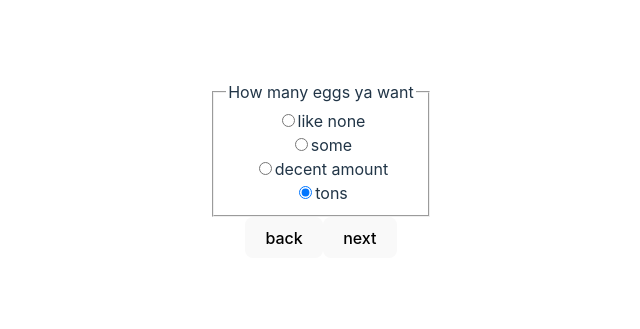
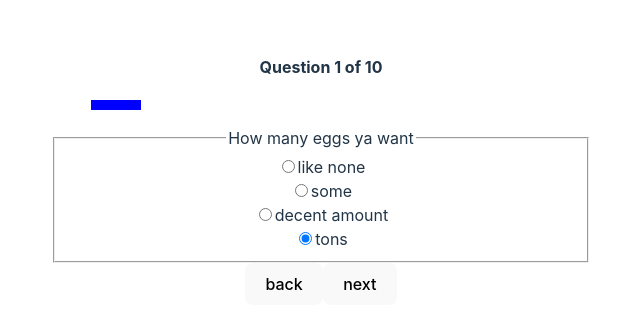
Before and after one commit to GuiceJoose/chicken-breed-picker, a React (Vite) app: page / in a window 1280 px wide. Shown: the part 231-560 px from the top of the page, without its empty margins (319-959 px from the left). Built offline with nearby package versions, Linux system fonts and the light colour scheme.

Commit message:
Simplify some typescript and add progress bar

```diff
--- a/src/App.css
+++ b/src/App.css
@@ -5,37 +5,18 @@
   text-align: center;
 }
 
-.logo {
-  height: 6em;
-  padding: 1.5em;
-  will-change: filter;
-}
-.logo:hover {
-  filter: drop-shadow(0 0 2em #646cffaa);
-}
-.logo.react:hover {
-  filter: drop-shadow(0 0 2em #61dafbaa);
+ul.progress-bar {
+  list-style-type: none;
+  display: flex;
 }
 
-@keyframes logo-spin {
-  from {
-    transform: rotate(0deg);
-  }
-  to {
-    transform: rotate(360deg);
-  }
+li.progress-filled {
+  height: 10px;
+  width: 50px;
+  background-color: blue;
 }
 
-@media (prefers-reduced-motion: no-preference) {
-  a:nth-of-type(2) .logo {
-    animation: logo-spin infinite 20s linear;
-  }
+li.progress-unfilled {
+  height: 10px;
+  width: 50px;
 }
-
-.card {
-  padding: 2em;
-}
-
-.read-the-docs {
-  color: #888;
-}
--- a/src/components/Form.tsx
+++ b/src/components/Form.tsx
@@ -3,22 +3,14 @@ import { FormData } from "../App";
 import SingleAnswerQuestion from "./SingleAnswerQuestion";
 import MultipleAnswerQuestion from "./MultipleAnswerQuestion";
 import NextButton from "./NextButton";
+import ProgressBar from "./ProgressBar";
 
 export interface SingleAnswerQuestionProps {
   formData: FormData;
   setFormData: React.Dispatch<React.SetStateAction<FormData>>;
   legendContent: string;
   options: string[];
-  parameter:
-    | "eggs"
-    | "meat"
-    | "pet"
-    | "heat"
-    | "cold"
-    | "size"
-    | "freeRange"
-    | "broody"
-    | "hybrid";
+  parameter: string;
 }
 export interface MultipleAnswerQuestionProps {
   formData: FormData;
@@ -34,20 +26,19 @@ interface Props {
 }
 
 export interface Question {
-  questionType: "single" | "multiple";
   legendContent: string;
   options: string[];
-  parameter:
-    | "eggs"
-    | "meat"
-    | "pet"
-    | "heat"
-    | "cold"
-    | "size"
-    | "freeRange"
-    | "broody"
-    | "hybrid"
-    | "eggColors";
+  parameter: string;
+  // | "eggs"
+  // | "meat"
+  // | "pet"
+  // | "heat"
+  // | "cold"
+  // | "size"
+  // | "freeRange"
+  // | "broody"
+  // | "hybrid"
+  // | "eggColors";
 }
 
 const Form = ({ formData, setFormData, setIsFormSubmitted }: Props) => {
@@ -55,61 +46,51 @@ const Form = ({ formData, setFormData, setIsFormSubmitted }: Props) => {
 
   const questions: Question[] = [
     {
-      questionType: "single",
       parameter: "eggs",
       legendContent: "How many eggs ya want",
       options: ["like none", "some", "decent amount", "tons"],
     },
     {
-      questionType: "single",
       parameter: "meat",
       legendContent: "How much meat ya want",
       options: ["like none", "decent amount", "tons"],
     },
     {
-      questionType: "single",
       parameter: "pet",
       legendContent: "how good of a pet?",
       options: ["meh", "decently nice", "cuddly"],
     },
     {
-      questionType: "single",
       parameter: "size",
       legendContent: "How big da chicken",
       options: ["little", "medium", "big"],
     },
     {
-      questionType: "single",
       parameter: "heat",
       legendContent: "how much heat tolerance?",
       options: ["some", "decent amount", "tons"],
     },
     {
-      questionType: "single",
       parameter: "cold",
       legendContent: "how much cold tolerance?",
       options: ["some", "decent amount", "tons"],
     },
     {
-      questionType: "single",
       parameter: "freeRange",
       legendContent: "want the chicken to free range?",
       options: ["yes, no"],
     },
     {
-      questionType: "single",
       parameter: "broody",
       legendContent: "want the chicken to raise its chrilren?",
       options: ["yes, no"],
     },
     {
-      questionType: "single",
       parameter: "hybrid",
       legendContent: "are hybrids ok?",
       options: ["yes, no"],
     },
     {
-      questionType: "multiple",
       parameter: "eggColors",
       legendContent: "what color eggs?",
       options: ["white", "light brown", "dark brown", "green", "blue"],
@@ -131,9 +112,16 @@ const Form = ({ formData, setFormData, setIsFormSubmitted }: Props) => {
   };
 
   return (
+    <>
+      <ProgressBar
+        numOfQuestions={questions.length}
+        currentQuestion={currentQuestion}
+      />
       <form>
-      {questions[currentQuestion].questionType === "single" ? (
-        <SingleAnswerQuestion
+        {typeof formData[
+          questions[currentQuestion].parameter as keyof FormData
+        ] === "object" ? (
+          <MultipleAnswerQuestion
             formData={formData}
             setFormData={setFormData}
             legendContent={questions[currentQuestion].legendContent}
@@ -141,7 +129,7 @@ const Form = ({ formData, setFormData, setIsFormSubmitted }: Props) => {
             parameter={questions[currentQuestion].parameter}
           />
         ) : (
-        <MultipleAnswerQuestion
+          <SingleAnswerQuestion
             formData={formData}
             setFormData={setFormData}
             legendContent={questions[currentQuestion].legendContent}
@@ -158,6 +146,7 @@ const Form = ({ formData, setFormData, setIsFormSubmitted }: Props) => {
           }
         />
       </form>
+    </>
   );
 };
 
--- a/src/components/MultipleAnswerQuestion.tsx
+++ b/src/components/MultipleAnswerQuestion.tsx
@@ -1,3 +1,4 @@
+import { FormData } from "../App";
 import { MultipleAnswerQuestionProps } from "./Form";
 
 const MultipleAnswerQuestion: React.FC<MultipleAnswerQuestionProps> = ({
--- /dev/null
+++ b/src/components/ProgressBar.tsx
@@ -0,0 +1,29 @@
+interface Props {
+  numOfQuestions: number;
+  currentQuestion: number;
+}
+
+const ProgressBar = ({ numOfQuestions, currentQuestion }: Props) => {
+  return (
+    <>
+      <h4>
+        Question {currentQuestion + 1} of {numOfQuestions}
+      </h4>
+      <ul className="progress-bar">
+        {[...Array(numOfQuestions)].map((e, index) => {
+          return (
+            <li
+              className={
+                index <= currentQuestion
+                  ? "progress-filled"
+                  : "progress-unfilled"
+              }
+            ></li>
+          );
+        })}
+      </ul>
+    </>
+  );
+};
+
+export default ProgressBar;
--- a/src/components/ResultsPage.tsx
+++ b/src/components/ResultsPage.tsx
@@ -8,7 +8,12 @@ const ResultsPage = ({ formData }: Props) => {
   return (
     <ul>
       {Object.keys(formData).map((key) => {
-        return <li>{formData[key as keyof FormData]}</li>;
+        return (
+          <li>
+            {`${key}: `}
+            {formData[key as keyof FormData]}
+          </li>
+        );
       })}
     </ul>
   );
--- a/src/components/SingleAnswerQuestion.tsx
+++ b/src/components/SingleAnswerQuestion.tsx
@@ -23,7 +23,7 @@ const SingleAnswerQuestion: React.FC<SingleAnswerQuestionProps> = ({
               id={`${parameter}${index}`}
               name={parameter}
               type="radio"
-              checked={formData[parameter] === index}
+              checked={formData[parameter as keyof FormData] === index}
               onChange={onChange}
             />
             <label htmlFor={`${parameter}${index}`}>{option}</label>
```
Lines whose indentation alone changed are shown as unchanged.
